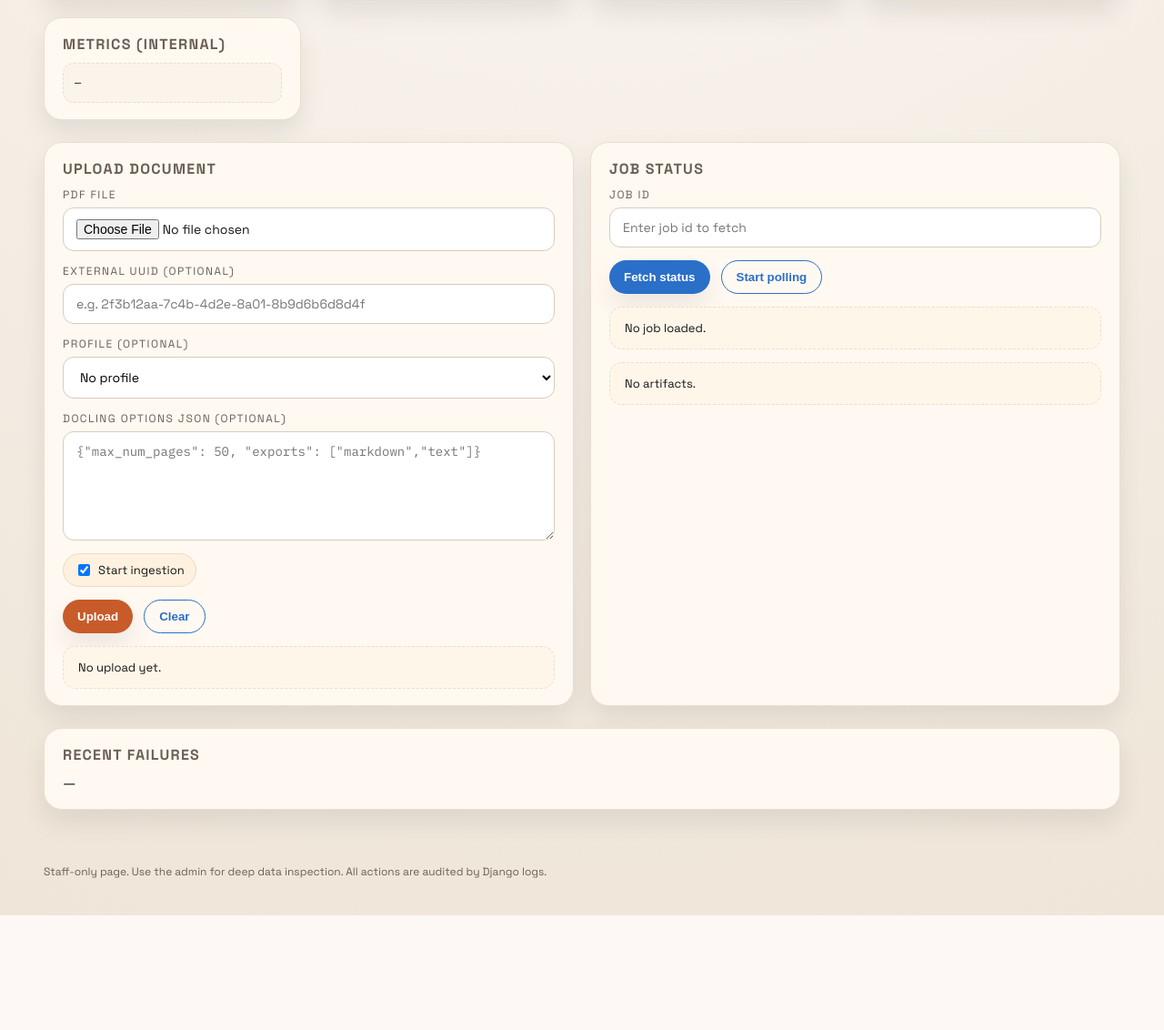
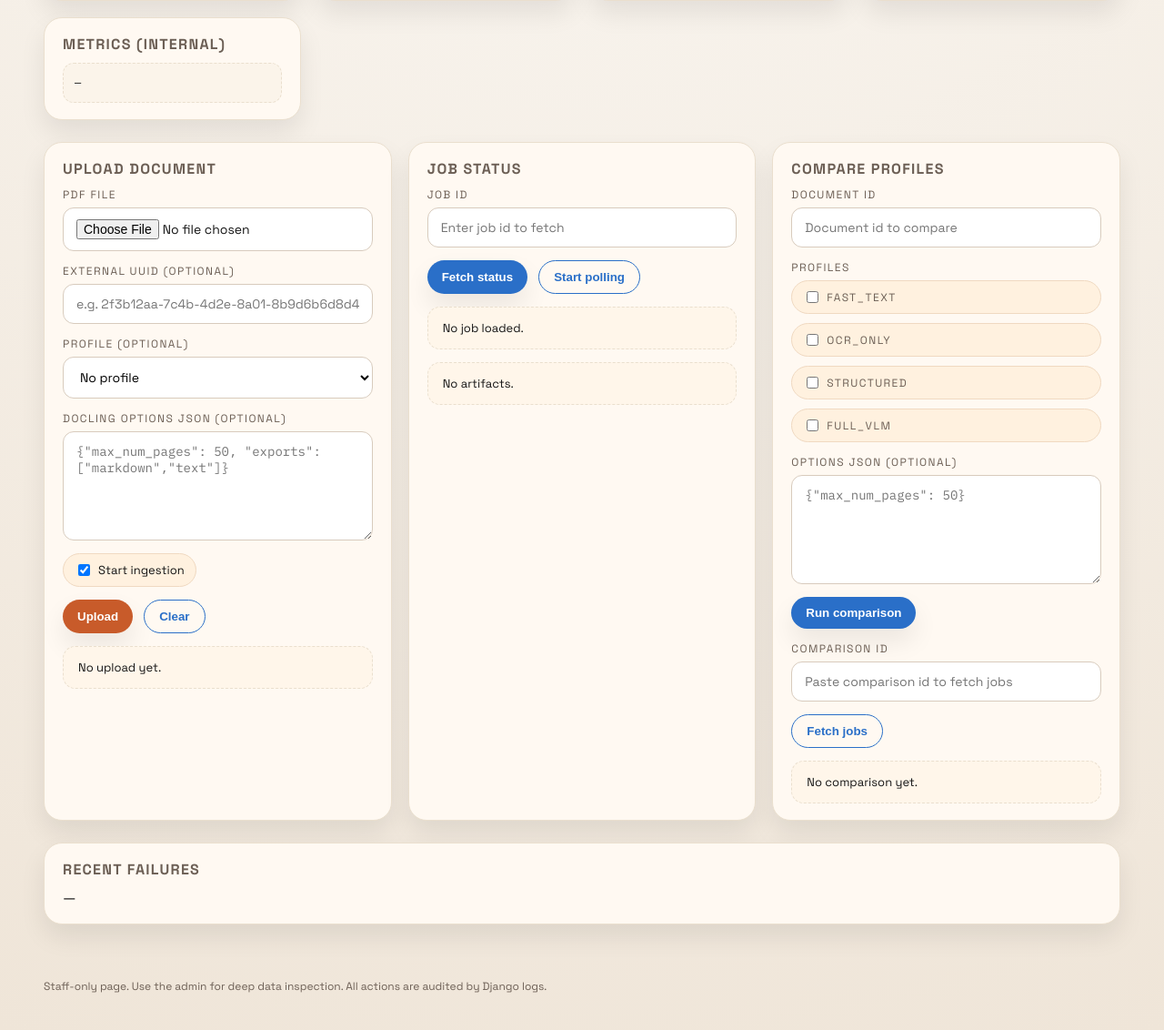
Before and after one commit to TobitRE/DocumentRefinery, a Django app: page /dashboard/ in a window 1280 px wide. Shown: the part 680-1812 px from the top of the page at 91% size. Before the commit the page ends 1686 px from the top, so only its background shows below. Run offline with Django 5.2, Linux system fonts and the light colour scheme; the visitor is signed in with stand-in values (Sample User, id 1); parts of the project's set-up code (start-up, migrations or seed data) failed here and were passed over; some libraries are stand-ins or nearby versions.

Commit message:
Add comparison functionality to the dashboard
- Introduced a new section for comparing document profiles, allowing users to input a document ID and select profiles for comparison.
- Added options for specifying JSON parameters and fetching comparison jobs by ID.
- Implemented JavaScript functions to handle comparison execution and job retrieval, enhancing user interaction with the comparison feature.

```diff
--- a/document_refinery/dashboard/templates/dashboard/index.html
+++ b/document_refinery/dashboard/templates/dashboard/index.html
@@ -128,6 +128,40 @@
         <div class="panel" id="artifactPanel">No artifacts.</div>
       </div>
     </div>
+
+    <div class="card">
+      <h3>Compare profiles</h3>
+      <div class="form-grid">
+        <div class="field">
+          <label for="compareDocumentId">Document ID</label>
+          <input type="text" id="compareDocumentId" placeholder="Document id to compare" />
+        </div>
+        <div class="field">
+          <label>Profiles</label>
+          <div class="list">
+            <label class="pill"><input type="checkbox" name="compareProfiles" value="fast_text" /> fast_text</label>
+            <label class="pill"><input type="checkbox" name="compareProfiles" value="ocr_only" /> ocr_only</label>
+            <label class="pill"><input type="checkbox" name="compareProfiles" value="structured" /> structured</label>
+            <label class="pill"><input type="checkbox" name="compareProfiles" value="full_vlm" /> full_vlm</label>
+          </div>
+        </div>
+        <div class="field">
+          <label for="compareOptionsJson">Options JSON (optional)</label>
+          <textarea id="compareOptionsJson" placeholder='{"max_num_pages": 50}'></textarea>
+        </div>
+        <div class="actions">
+          <button class="secondary" id="compareRunBtn">Run comparison</button>
+        </div>
+        <div class="field">
+          <label for="compareIdInput">Comparison ID</label>
+          <input type="text" id="compareIdInput" placeholder="Paste comparison id to fetch jobs" />
+        </div>
+        <div class="actions">
+          <button class="ghost" id="compareFetchBtn" type="button">Fetch jobs</button>
+        </div>
+        <div class="panel" id="compareResult">No comparison yet.</div>
+      </div>
+    </div>
   </section>
 
   <section class="card">
@@ -157,6 +191,12 @@
     const togglePollBtn = document.getElementById("togglePollBtn");
     const jobStatusPanel = document.getElementById("jobStatusPanel");
     const artifactPanel = document.getElementById("artifactPanel");
+    const compareDocumentId = document.getElementById("compareDocumentId");
+    const compareOptionsJson = document.getElementById("compareOptionsJson");
+    const compareRunBtn = document.getElementById("compareRunBtn");
+    const compareIdInput = document.getElementById("compareIdInput");
+    const compareFetchBtn = document.getElementById("compareFetchBtn");
+    const compareResult = document.getElementById("compareResult");
     let pollTimer = null;
 
     const fields = {
@@ -349,12 +389,103 @@
           <div class="pill">Stage: ${stage}</div>
           <div class="pill">External UUID: ${job.external_uuid || "—"}</div>
           <div class="pill">Profile: ${job.profile || "—"}</div>
+          <div class="pill">Comparison: ${job.comparison_id || "—"}</div>
           <div class="pill">Queued: ${job.queued_at || "—"}</div>
           <div class="pill">Started: ${job.started_at || "—"}</div>
           <div class="pill">Finished: ${job.finished_at || "—"}</div>
           <div class="pill">Error: ${error}</div>
         </div>
       `;
+    }
+
+    function selectedCompareProfiles() {
+      return Array.from(document.querySelectorAll("input[name='compareProfiles']:checked")).map(
+        (item) => item.value
+      );
+    }
+
+    function renderComparisonJobs(jobs) {
+      if (!jobs || !jobs.length) {
+        compareResult.textContent = "No comparison jobs found.";
+        return;
+      }
+      compareResult.innerHTML = jobs
+        .map(
+          (job) => `
+            <div class="row" style="justify-content: space-between;">
+              <div class="mono">Job ${job.id} · ${job.profile || "—"} · ${job.status || "—"}</div>
+              <button class="secondary" data-job-id="${job.id}">Load</button>
+            </div>
+          `
+        )
+        .join("");
+      compareResult.querySelectorAll("button[data-job-id]").forEach((btn) => {
+        btn.addEventListener("click", () => {
+          jobIdInput.value = btn.dataset.jobId;
+          fetchJob(btn.dataset.jobId);
+        });
+      });
+    }
+
+    async function fetchComparison(comparisonId) {
+      if (!comparisonId) {
+        setStatus("Provide a comparison id.", true);
+        return;
+      }
+      try {
+        const jobs = await fetchJson(`/v1/jobs/?comparison_id=${comparisonId}`);
+        renderComparisonJobs(jobs);
+      } catch (err) {
+        compareResult.textContent = "Failed to load comparison jobs.";
+      }
+    }
+
+    async function runComparison() {
+      const key = apiKeyInput.value.trim();
+      if (!key) {
+        setStatus("Select an API key before comparing.", true);
+        return;
+      }
+      const documentId = compareDocumentId.value.trim();
+      if (!documentId) {
+        setStatus("Provide a document id to compare.", true);
+        return;
+      }
+      const profiles = selectedCompareProfiles();
+      if (!profiles.length) {
+        setStatus("Select at least one profile.", true);
+        return;
+      }
+      const payload = { profiles };
+      const optionsRaw = compareOptionsJson.value.trim();
+      if (optionsRaw) {
+        try {
+          payload.options_json = JSON.parse(optionsRaw);
+        } catch (err) {
+          setStatus("Options JSON is invalid.", true);
+          return;
+        }
+      }
+      compareResult.textContent = "Starting comparison...";
+      try {
+        const res = await fetchAuthorized(`/v1/documents/${documentId}/compare/`, {
+          method: "POST",
+          headers: { "Content-Type": "application/json" },
+          body: JSON.stringify(payload),
+        });
+        if (!res.ok) {
+          setStatus(`Comparison failed (${res.status})`, true);
+          compareResult.textContent = "Comparison failed.";
+          return;
+        }
+        const data = await res.json();
+        compareIdInput.value = data.comparison_id || "";
+        setStatus("Comparison jobs queued.");
+        await fetchComparison(data.comparison_id);
+      } catch (err) {
+        setStatus("Comparison failed.", true);
+        compareResult.textContent = "Comparison failed.";
+      }
     }
 
     function renderArtifacts(items) {
@@ -547,6 +678,14 @@
       event.preventDefault();
       togglePolling();
     });
+    compareRunBtn.addEventListener("click", (event) => {
+      event.preventDefault();
+      runComparison();
+    });
+    compareFetchBtn.addEventListener("click", (event) => {
+      event.preventDefault();
+      fetchComparison(compareIdInput.value.trim());
+    });
     autoRefresh.addEventListener("change", () => {
       if (autoRefresh.checked) {
         setStatus("Auto-refresh enabled.");
```
